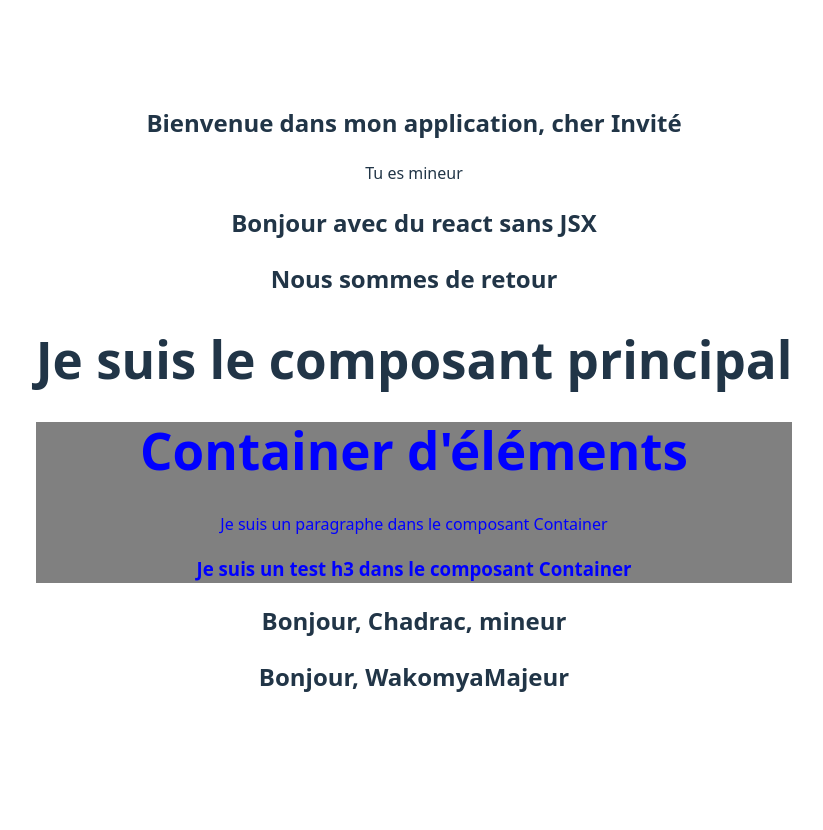
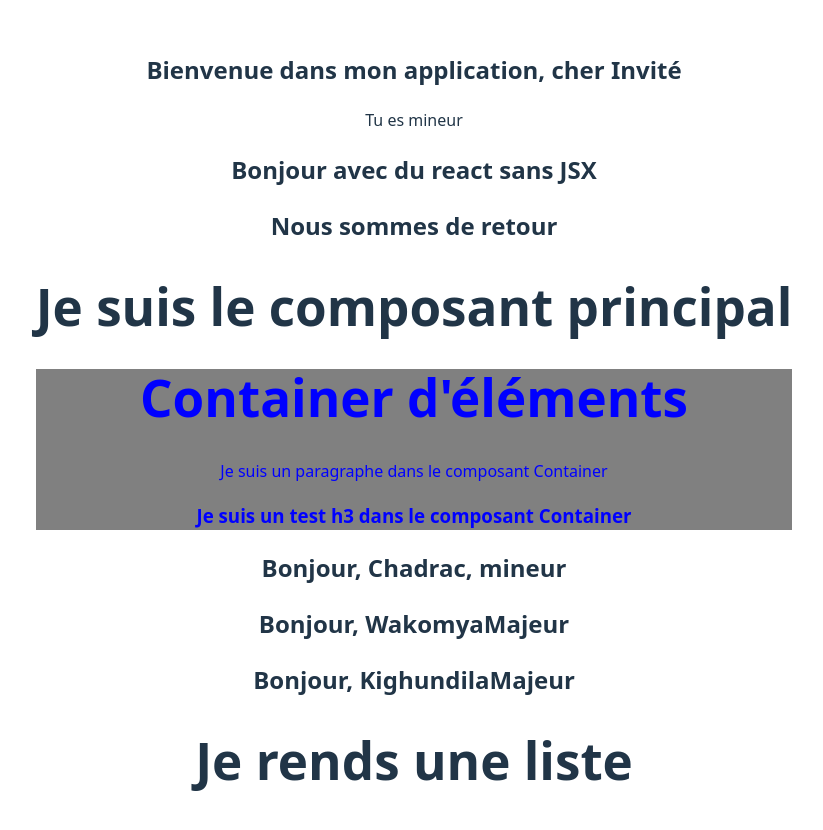
Before and after one commit to Chadrac-WAKOMYA/react-nextjs-leaarning, a React (Vite) app: page / in a window 1280 px wide. Shown: the top 830 px of the page, without its empty margins (226-1049 px from the left). Before the commit the page ends 800 px from the top, so only its background shows below. Built offline with nearby package versions, Linux system fonts and the light colour scheme.

Commit message:
project compartimented

```diff
--- a/src/App.tsx
+++ b/src/App.tsx
@@ -1,4 +1,5 @@
 import './App.css'
+import Container from './components/Container';
 import Salutation from './components/Salutation';
 
 function App() {
@@ -12,29 +13,11 @@ function App() {
       </Container>
       <Salutation name="Chadrac" age={16}/>
       <Salutation name="Wakomya" />
-      {/* <Salutation name="Kighundila" /> */}
+      <Salutation name="Kighundila" />
+      <h1>Je rends une liste</h1>
     </>
 
   );
 }
 
 export default App
-
-
-
-
-type ContainerProps = {
-  children: React.ReactNode;
-  title?: string;
-}
-const Container = ({children, title} : ContainerProps) => {
-  return (
-    <div style={{
-      backgroundColor: 'grey',
-      color : 'blue',
-    }}>
-      <h1>{title}</h1>
-      {children}
-    </div>
-  );
-}
--- /dev/null
+++ b/src/components/Container.tsx
@@ -0,0 +1,19 @@
+
+
+type ContainerProps = {
+  children: React.ReactNode;
+  title?: string;
+}
+const Container = ({children, title} : ContainerProps) => {
+  return (
+    <div style={{
+      backgroundColor: 'grey',
+      color : 'blue',
+    }}>
+      <h1>{title}</h1>
+      {children}
+    </div>
+  );
+}
+
+export default Container;
```
